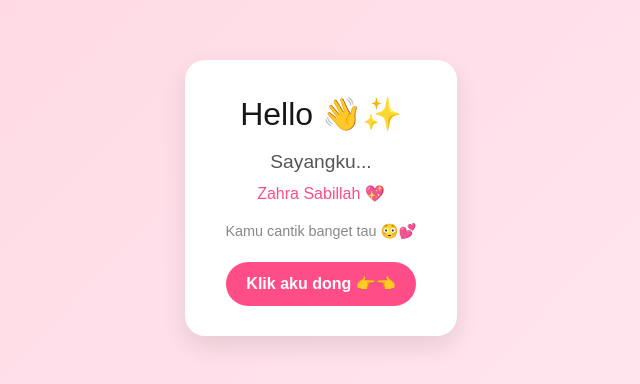
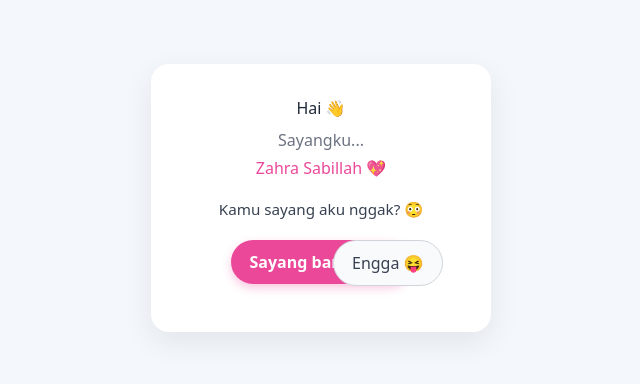
Before and after one commit to raysvarga/expense-tracker, a Next.js app: page / in a window 1280 px wide. Shown: the part 202-586 px from the top of the page, without its empty margins (319-959 px from the left). Built offline with nearby package versions, Linux system fonts and the light colour scheme.

Commit message:
Update: page buat ayang wkwk

```diff
--- a/app/page.tsx
+++ b/app/page.tsx
@@ -1,4 +1,17 @@
+"use client";
+
+import { useState } from "react";
+
 export default function Home() {
+  const [pos, setPos] = useState({ x: 0, y: 0 });
+  const [answered, setAnswered] = useState(false);
+
+  const moveButton = () => {
+    const x = Math.random() * 160 - 80;
+    const y = Math.random() * 160 - 80;
+    setPos({ x, y });
+  };
+
   return (
     <main
       style={{
@@ -6,69 +19,113 @@ export default function Home() {
         display: "flex",
         justifyContent: "center",
         alignItems: "center",
-        background: "linear-gradient(135deg, #ffd6e0, #ffe9f3)",
-        fontFamily: "sans-serif",
+        background: "#f4f7fb", // soft blue-gray biar netral
+        fontFamily: "system-ui, sans-serif",
       }}
     >
       <div
         style={{
-          background: "white",
-          padding: "30px 40px",
-          borderRadius: "20px",
-          boxShadow: "0 10px 25px rgba(0,0,0,0.1)",
+          background: "#ffffff",
+          padding: "32px",
+          borderRadius: "18px",
+          boxShadow: "0 10px 30px rgba(0,0,0,0.08)",
           textAlign: "center",
-          maxWidth: "400px",
-          animation: "fadeIn 1s ease",
+          width: "340px",
         }}
       >
-        <h1 style={{ fontSize: "2rem", marginBottom: "10px" }}>
-          Hello 👋✨
+        {!answered ? (
+          <>
+            <h1 style={{ marginBottom: "8px", color: "#1f2937" }}>
+              Hai 👋
             </h1>
 
-        <p style={{ fontSize: "1.2rem", color: "#555" }}>
+            <p style={{ color: "#6b7280", marginBottom: "4px" }}>
               Sayangku...
             </p>
 
-        <h2 style={{ color: "#ff4d88", marginTop: "5px" }}>
+            <h2 style={{ color: "#ec4899", marginBottom: "18px" }}>
               Zahra Sabillah 💖
             </h2>
 
-        <p style={{ marginTop: "15px", fontSize: "0.9rem", color: "#888" }}>
-          Kamu cantik banget tau 😳💕
+            <p
+              style={{
+                marginBottom: "20px",
+                fontSize: "0.95rem",
+                color: "#374151",
+              }}
+            >
+              Kamu sayang aku nggak? 😳
             </p>
 
+            <div
+              style={{
+                position: "relative",
+                height: "60px",
+              }}
+            >
+              {/* YES */}
               <button
+                onClick={() => setAnswered(true)}
                 style={{
-            marginTop: "20px",
-            padding: "10px 20px",
+                  padding: "10px 18px",
                   borderRadius: "999px",
                   border: "none",
-            background: "#ff4d88",
-            color: "white",
+                  background: "#ec4899", // pink tapi solid
+                  color: "#ffffff",
                   cursor: "pointer",
-            fontWeight: "bold",
+                  fontWeight: "600",
+                  boxShadow: "0 4px 10px rgba(236,72,153,0.3)",
+                }}
+              >
+                Sayang banget 💕
+              </button>
+
+              {/* NO (kabur) */}
+              <button
+                onMouseEnter={moveButton}
+                style={{
+                  padding: "10px 18px",
+                  borderRadius: "999px",
+                  border: "1px solid #d1d5db",
+                  background: "#f9fafb",
+                  color: "#374151",
+                  cursor: "pointer",
+                  position: "absolute",
+                  left: "150px",
+                  transform: `translate(${pos.x}px, ${pos.y}px)`,
                   transition: "0.2s",
                 }}
-          onMouseOver={(e) => (e.target.style.transform = "scale(1.1)")}
-          onMouseOut={(e) => (e.target.style.transform = "scale(1)")}
-          onClick={() => alert("Ih kamu juga sayang aku kan? 😳💖")}
               >
-          Klik aku dong 👉👈
+                Engga 😝
               </button>
             </div>
+          </>
+        ) : (
+          <>
+            <h1 style={{ color: "#16a34a" }}>YEAYYY 🥰</h1>
 
-      <style jsx>{`
-        @keyframes fadeIn {
-          from {
-            opacity: 0;
-            transform: translateY(20px);
-          }
-          to {
-            opacity: 1;
-            transform: translateY(0);
-          }
-        }
-      `}</style>
+            <p
+              style={{
+                marginTop: "10px",
+                color: "#374151",
+                fontSize: "1rem",
+              }}
+            >
+              Aku juga sayang kamu 💖✨
+            </p>
+
+            <p
+              style={{
+                fontSize: "0.85rem",
+                color: "#6b7280",
+                marginTop: "8px",
+              }}
+            >
+              yaudah kita bahagia terus ya 😆💕
+            </p>
+          </>
+        )}
+      </div>
     </main>
   );
 }
```
Lines whose indentation alone changed are shown as unchanged.
